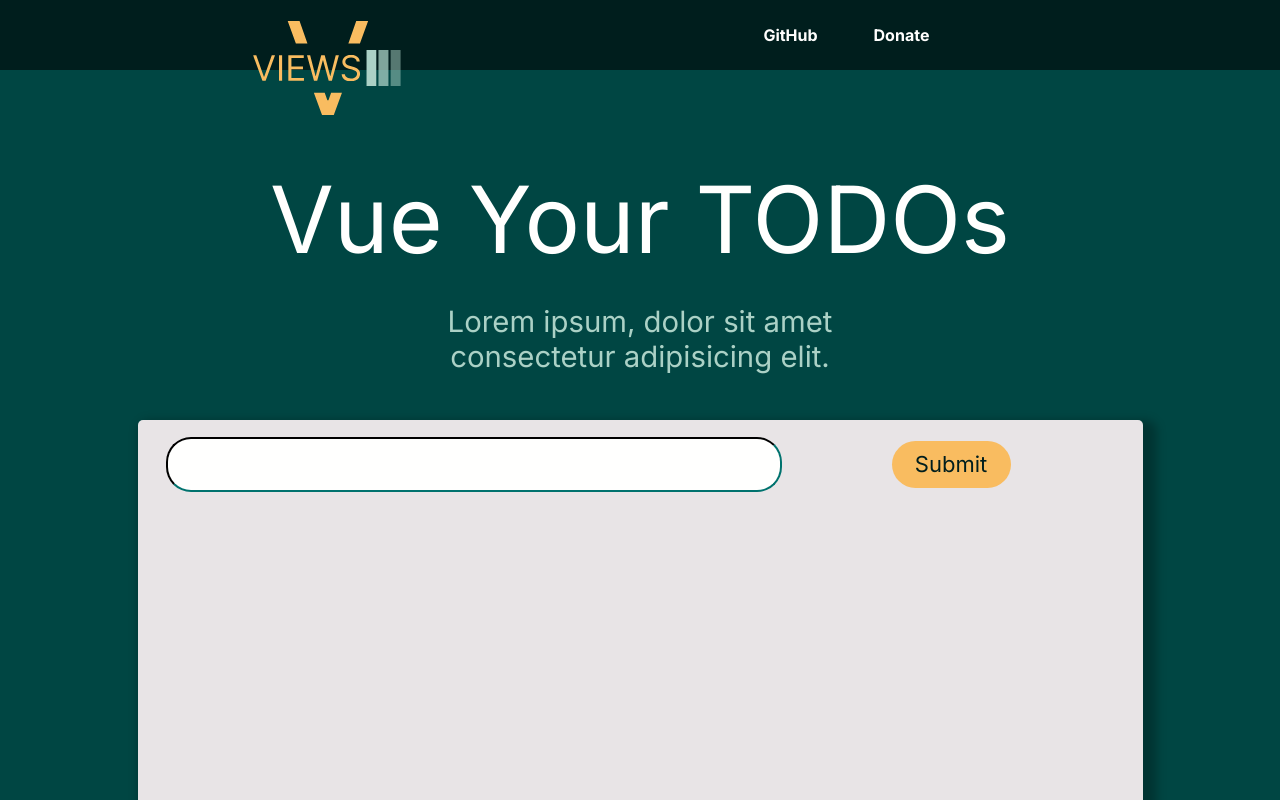
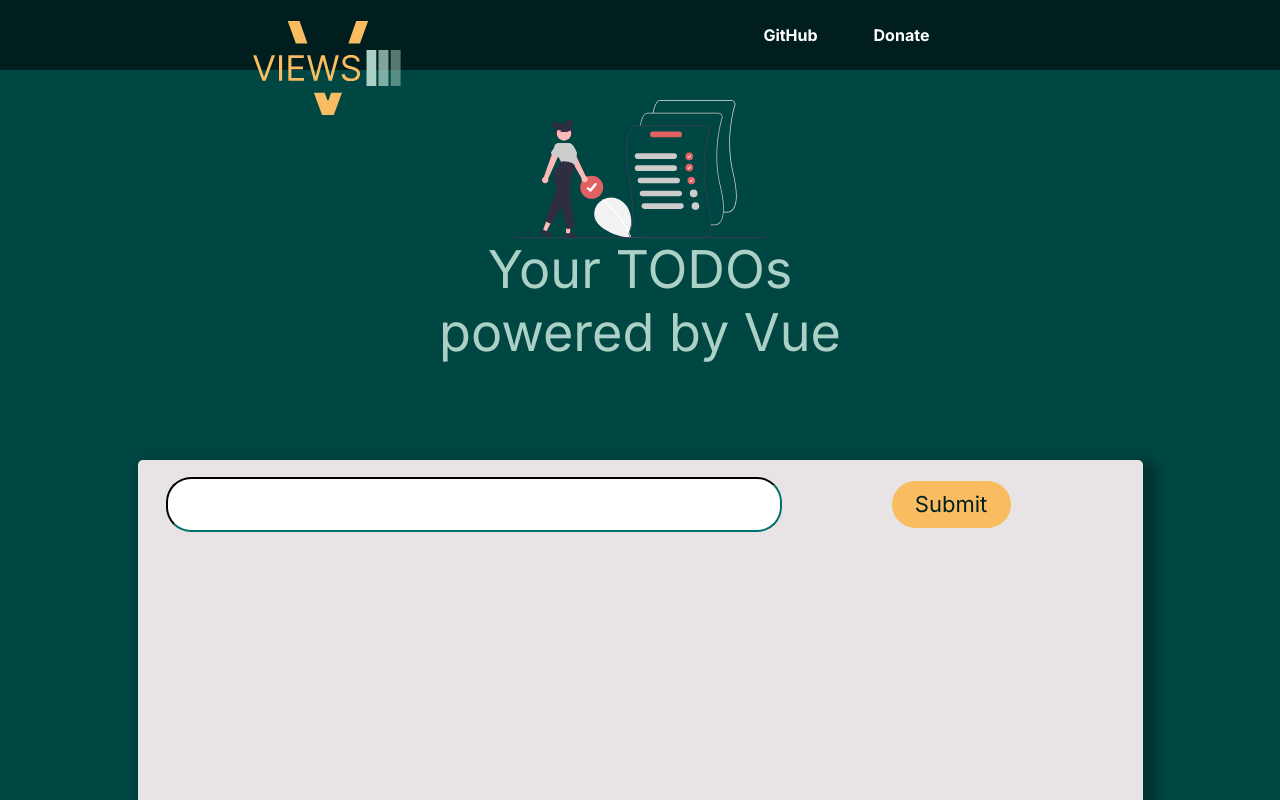
Before and after one commit to mahiv87/Views-by-Vue, a Vue app: page / in a window 1280 px wide. Shown: the top 800 px of the page. Built offline with nearby package versions, Linux system fonts and the light colour scheme.

Commit message:
added todo list illustration

```diff
--- a/src/App.vue
+++ b/src/App.vue
@@ -9,8 +9,9 @@ import Todos from './components/Todos/Todos.vue';
 <template>
 	<NavVue />
 	<div class="heading">
-		<p class="title">Vue Your TODOs</p>
-		<p class="subtitle">Lorem ipsum, dolor sit amet consectetur adipisicing elit.</p>
+		<img src="./assets/todo-list.svg" alt="todo-list-svg" class="todo-img" />
+		<!-- <p class="title">Vue Your TODOs</p> -->
+		<p class="subtitle">Your TODOs powered by Vue</p>
 	</div>
 	<Todos />
 </template>
@@ -20,21 +21,18 @@ import Todos from './components/Todos/Todos.vue';
 	display: flex;
 	flex-direction: column;
 	align-items: center;
-	padding: 0px;
+	padding: 10px;
 	width: 992px;
 	height: 200px;
-	margin-inline: auto;
+	margin: 20px auto;
 }
 .subtitle {
-	display: flex;
-	flex-direction: column;
-	align-items: flex-start;
 	padding: 0px 8px;
 	width: 500px;
-	height: 35px;
 	color: #abd1c6;
-	font-size: 29.33px;
+	font-size: 52.11px;
 	text-align: center;
+	margin-top: 0;
 }
 .title {
 	display: flex;
@@ -48,4 +46,9 @@ import Todos from './components/Todos/Todos.vue';
 	color: #fffffe;
 	font-size: 92.59px;
 }
+
+.todo-img {
+	width: 250px;
+	height: auto;
+}
 </style>
--- a/src/components/Todos/TodoInput.vue
+++ b/src/components/Todos/TodoInput.vue
@@ -43,7 +43,6 @@ export default {
 		<input type="text" id="todo-input" v-model="newTodo" />
 		<p class="todo-button" @click="addTodo()">Submit</p>
 	</div>
-	<p>{{ newTodo }}</p>
 </template>
 
 <style scoped>
```
Also changed, not shown: src/components/Todos/TodoList.vue (+9 -0 lines), src/assets/Blur.svg (added), src/assets/todo-list.svg (added).
